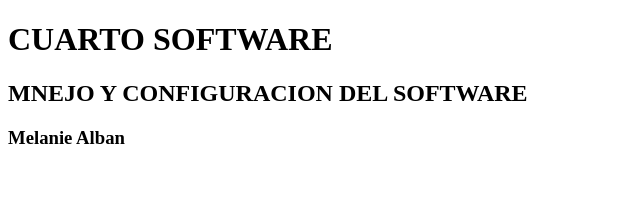
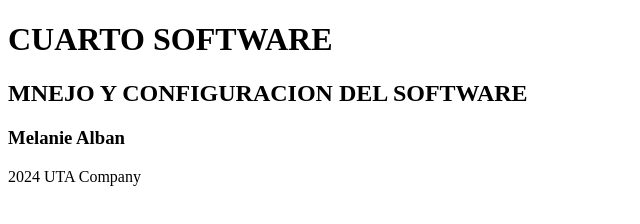
Before and after one commit to melanieAlban/github_remote, a plain HTML site: page index.html in a window 1280 px wide. Shown: the whole page, without its empty margins (0-640 px from the left). Drawn offline with Linux system fonts and the light colour scheme.

Commit message:
Se modifico la empresa y anio en el footer

```diff
--- a/index.html
+++ b/index.html
@@ -9,5 +9,11 @@
     <h1>CUARTO SOFTWARE</h1>
     <H2>MNEJO Y CONFIGURACION DEL SOFTWARE</H2>
     <h3>Melanie Alban</h3>
+
+    <footer>
+        <p>
+            2024 UTA Company
+        </p>
+    </footer>
 </body>
 </html>
```
